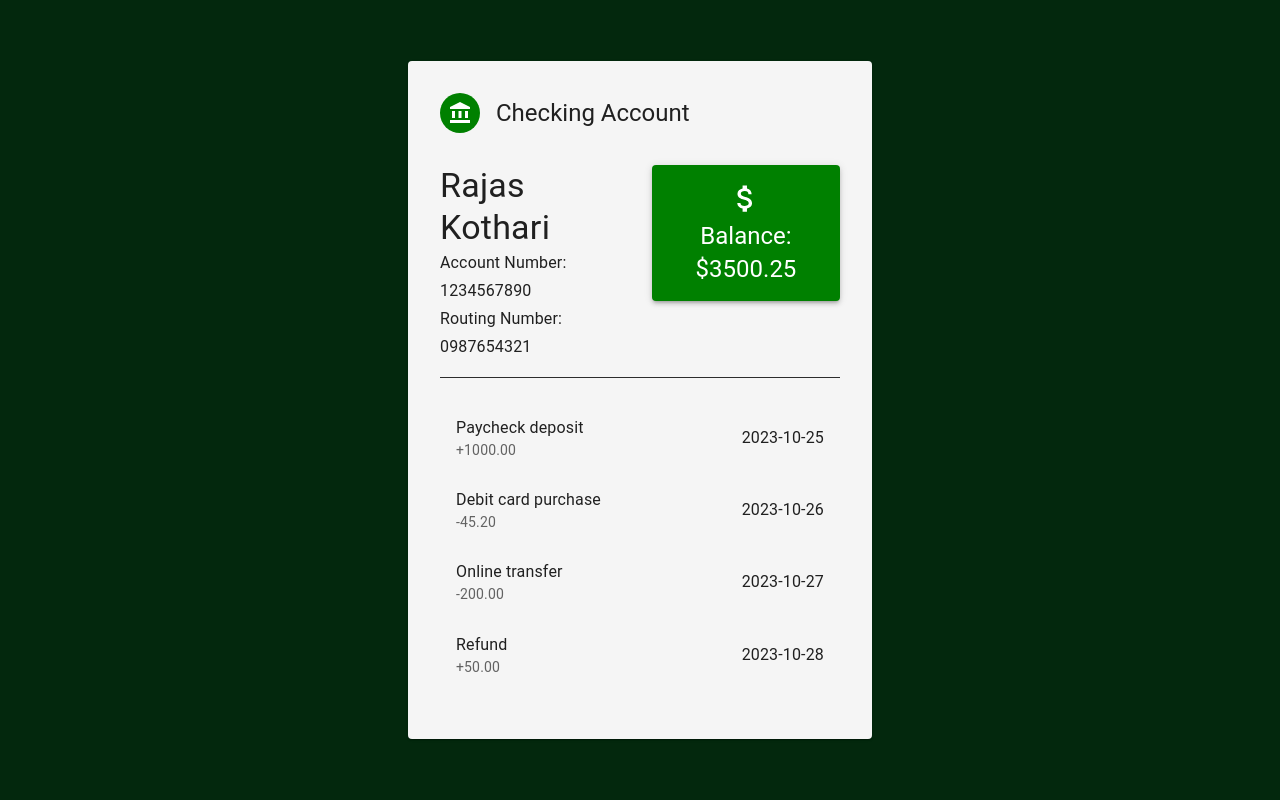
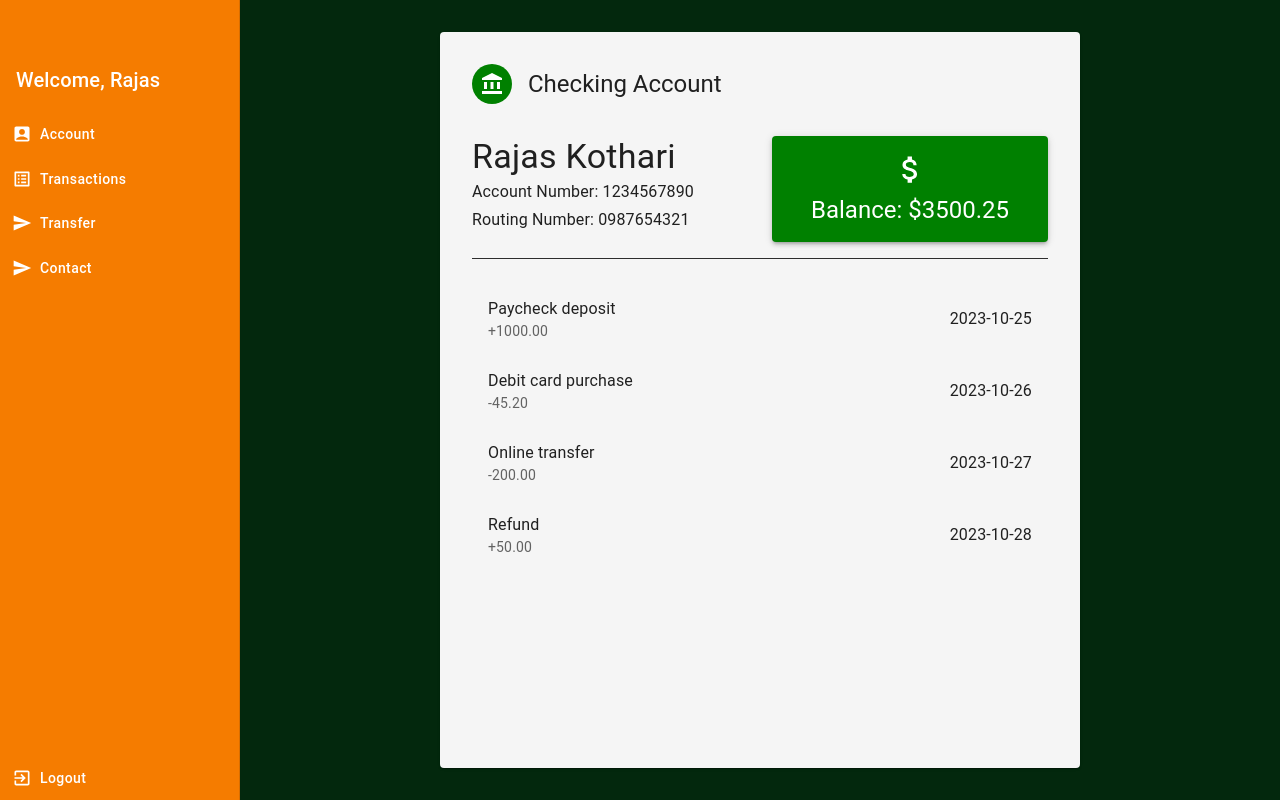
Before and after one commit to alan-sam/CS-4389-Secure-Bank-App, a React (Create React App) app: page /dashboard/account in a window 1280 px wide. Built offline with nearby package versions, Linux system fonts and the light colour scheme.

Commit message:
Modified dash to be a separate element with it being just the nav and account having the old dash function.

```diff
--- a/src/App.css
+++ b/src/App.css
@@ -319,7 +319,7 @@ body {
 }
 
 
-.desh {
+.dash {
   background-color:#03280d;
   height: 100vh; /* full viewport height */
   width: 100vw; /* full viewport width */
--- a/src/dashboard/dash-function/account.js
+++ b/src/dashboard/dash-function/account.js
@@ -1,4 +1,5 @@
 import React from 'react';
+import Dashboard from "../dash";
 import {
   Typography, Card, CardContent, CardHeader, Divider, List, ListItem, ListItemText, Grid, Paper, Avatar
 } from '@mui/material';
@@ -20,9 +21,10 @@ const user = {
 
 export default function Account() {
   const balanceColor = user.balance >= 0 ? 'green' : 'red';
-
   return (
-    <Card style={{ width: '80%', margin: '2em auto', padding: '1em', backgroundColor: '#f5f5f5' }}>
+      <div className = 'dash' style={{display: 'flex'}}>
+        <Dashboard></Dashboard>
+        <Card style={{ width: '50%', margin: '2em auto', padding: '1em', backgroundColor: '#f5f5f5' }}>
           <CardHeader
               avatar={
                 <Avatar style={{ backgroundColor: balanceColor }}>
@@ -68,5 +70,6 @@ export default function Account() {
 
           </CardContent>
         </Card>
+      </div>
   );
 }
--- a/src/dashboard/dash-function/transactions.js
+++ b/src/dashboard/dash-function/transactions.js
@@ -1,9 +1,57 @@
 import React from 'react'
+import Dashboard from "../dash";
+import {
+  Typography, Card, CardContent, CardHeader, Divider, List, ListItem, ListItemText, Grid, Paper, Avatar
+} from '@mui/material';
+import AccountBalanceIcon from '@mui/icons-material/AccountBalance';
+import AttachMoneyIcon from '@mui/icons-material/AttachMoney';
 
-function transactions() {
-  return (
-    <div>transactions</div>
+const user = {
+  name: 'Rajas Kothari',
+  accountNumber: '1234567890',
+  routingNumber: '0987654321',
+  balance: 3500.25,
+  transactions: [
+    { id: 1, date: '2023-10-25', description: 'Paycheck deposit', amount: 1000 },
+    { id: 2, date: '2023-10-26', description: 'Debit card purchase', amount: -45.20 },
+    { id: 3, date: '2023-10-27', description: 'Online transfer', amount: -200 },
+    { id: 4, date: '2023-10-28', description: 'Refund', amount: 50 },
+  ]
+};
+
+export default function Transactions() {
+
+  const balanceColor = user.balance >= 0 ? 'green' : 'red';
+  return(
+      <div className = 'dash' style={{display: 'flex'}}>
+        <Dashboard></Dashboard>
+        <Card style={{ width: '50%', margin: '2em auto', padding: '1em', backgroundColor: '#f5f5f5' }}>
+          <CardHeader
+              avatar={
+                <Avatar style={{ backgroundColor: balanceColor }}>
+                  <AccountBalanceIcon />
+                </Avatar>
+              }
+              title={<Typography variant="h5">Transactions</Typography>}
+          />
+          <CardContent>
+            <List>
+              {user.transactions.map(t => (
+                  <ListItem key={t.id}>
+                    <ListItemText
+                        primary={t.description}
+                        secondary={`${t.amount >= 0 ? '+' : ''}${t.amount.toFixed(2)}`}
+                        style={{ textAlign: 'left' }}
+                    />
+                    <ListItemText
+                        primary={t.date}
+                        style={{ textAlign: 'right' }}
+                    />
+                  </ListItem>
+              ))}
+            </List>
+          </CardContent>
+        </Card>
+      </div>
   )
 }
-
-export default transactions
--- a/src/dashboard/dash.js
+++ b/src/dashboard/dash.js
@@ -16,30 +16,16 @@ function Dashboard() {
   // Router navigation
   const navigate = useNavigate();
 
-  // Dummy data for current amount
-  const currentAmount = 10000;  // You can fetch this from your backend or state
+  // // Dummy data for current amount
+  // const currentAmount = 10000;  // You can fetch this from your backend or state
 
   // Function to handle logout
   const handleLogout = () => {
     // Redirecting user to the login page
     navigate('/');
   };
-  const user = {
-    name: 'Rajas Kothari',
-    accountNumber: '1234567890',
-    routingNumber: '0987654321',
-    balance: 3500.25,
-    transactions: [
-      { id: 1, date: '2023-10-25', description: 'Paycheck deposit', amount: 1000 },
-      { id: 2, date: '2023-10-26', description: 'Debit card purchase', amount: -45.20 },
-      { id: 3, date: '2023-10-27', description: 'Online transfer', amount: -200 },
-      { id: 4, date: '2023-10-28', description: 'Refund', amount: 50 },
-    ]
-  };
-  const balanceColor = user.balance >= 0 ? 'green' : 'red';
-  // Function to render a button for the drawer
+
   const renderDrawerButton = (icon, label, path) => (
-
     <Button
       startIcon={icon}
       sx={{
@@ -71,7 +57,6 @@ function Dashboard() {
         sx={{
           width: 240,
           '& .MuiDrawer-paper': {
-            width: 240,
             transition: '.3s',
             overflowX: 'hidden',
             backgroundColor: '#f57c00',
@@ -112,54 +97,6 @@ function Dashboard() {
           {openDrawer && 'Logout'}
         </Button>
       </Drawer>
-
-      <Card style={{ width: '50%', margin: '2em auto', padding: '1em', backgroundColor: '#f5f5f5' }}>
-      <CardHeader
-        avatar={
-          <Avatar style={{ backgroundColor: balanceColor }}>
-            <AccountBalanceIcon />
-          </Avatar>
-        }
-        title={<Typography variant="h5">Checking Account</Typography>}
-      />
-
-      <CardContent>
-        <Grid container spacing={3}>
-          <Grid item xs={6}>
-            <Typography variant="h4">{user.name}</Typography>
-            <Typography variant="subtitle1">Account Number: {user.accountNumber}</Typography>
-            <Typography variant="subtitle1">Routing Number: {user.routingNumber}</Typography>
-          </Grid>
-          <Grid item xs={6}>
-            <Paper elevation={3} style={{ padding: '1em', textAlign: 'center', backgroundColor: balanceColor, color: 'white' }}>
-              <AttachMoneyIcon fontSize="large" />
-              <Typography variant="h5">Balance: ${user.balance.toFixed(2)}</Typography>
-            </Paper>
-          </Grid>
-        </Grid>
-
-        <Divider style={{ margin: '1em 0', backgroundColor: '#333' }}/>
-
-        <List>
-            {user.transactions.map(t => (
-                <ListItem key={t.id}>
-                  <ListItemText
-                    primary={t.description}
-                    secondary={`${t.amount >= 0 ? '+' : ''}${t.amount.toFixed(2)}`}
-                    style={{ textAlign: 'left' }}
-                  />
-                  <ListItemText
-                    primary={t.date}
-                    style={{ textAlign: 'right' }}
-                  />
-                </ListItem>
-              ))}
-        </List>
-
-
-      </CardContent>
-    </Card>
-
     </div>
   );
 }
```
Lines whose indentation alone changed are shown as unchanged.
